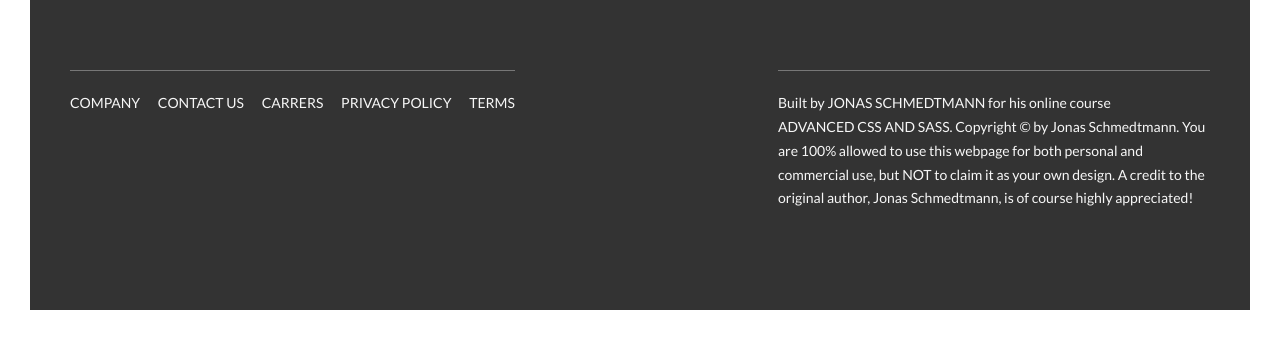
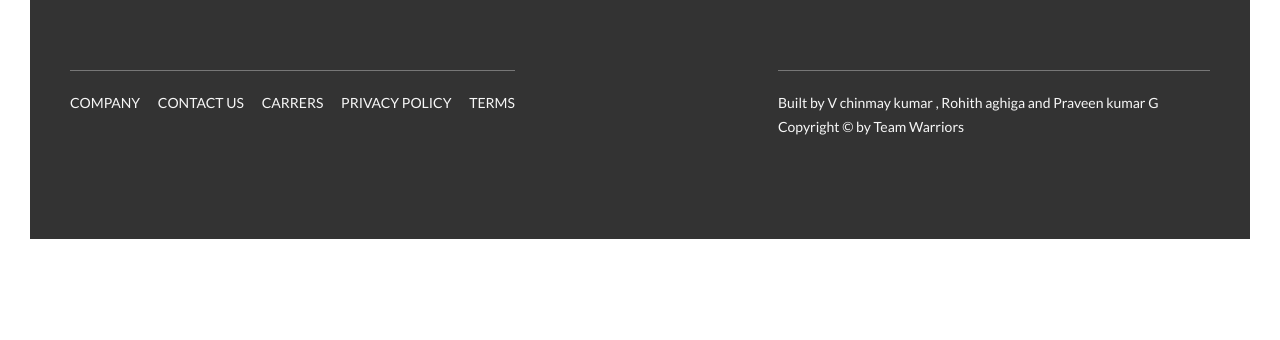
Before and after one commit to praveen-all/tourOverTheWorld, a website: page index.html in a window 1280 px wide. Shown: the part 5815-6155 px from the top of the page. After the commit the page ends 6084 px from the top, so only its background shows below. Drawn offline with Linux system fonts and the light colour scheme; files whose address does not match are found by name; a web font is replaced by a local one.

Commit message:
Update index.html

```diff
--- a/index.html
+++ b/index.html
@@ -390,10 +390,8 @@
                 </div>
                 <div class="col-1-of-2">
                     <p class="footer__copyright">
-                        Built by <a href="#" class="footer__link">Jonas Schmedtmann</a> for his online course <a href="#" class="footer__link">Advanced CSS and Sass</a>.
-                        Copyright &copy; by Jonas Schmedtmann. You are 100% allowed to use this webpage for both personal
-                        and commercial use, but NOT to claim it as your own design. A credit to the original author, Jonas
-                        Schmedtmann, is of course highly appreciated!
+                        Built by V chinmay kumar , Rohith aghiga  and Praveen kumar G
+                        Copyright &copy; by Team Warriors
                     </p>
                 </div>
             </div>
```
